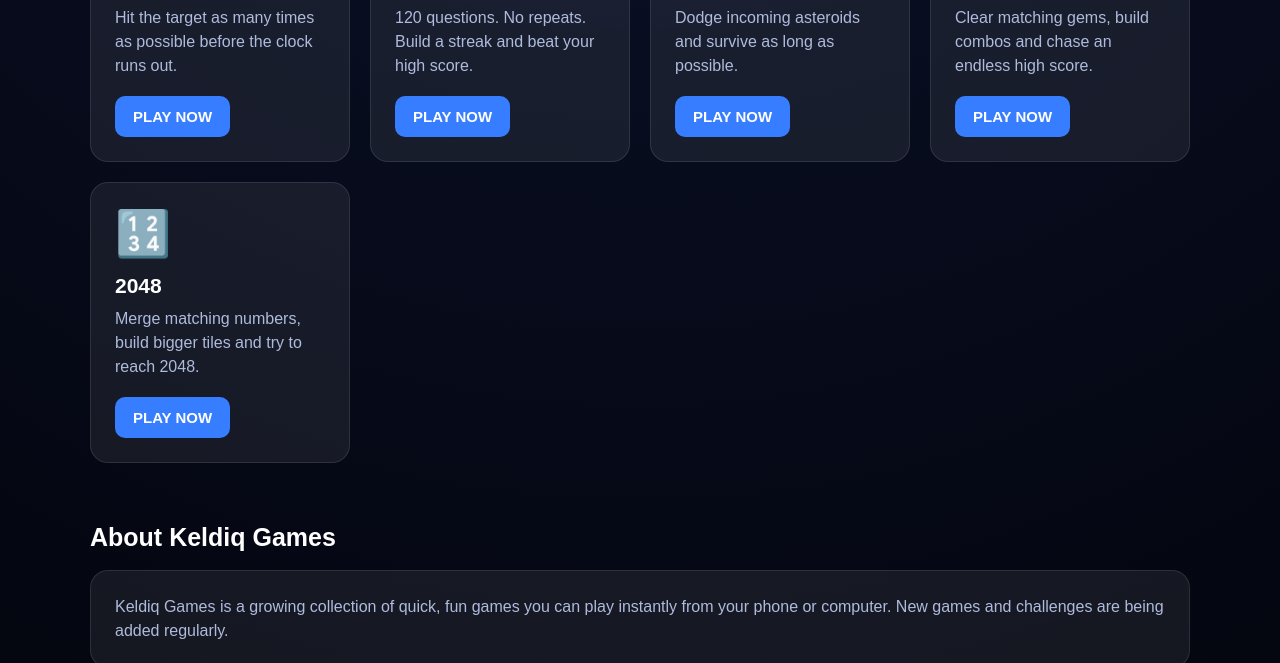
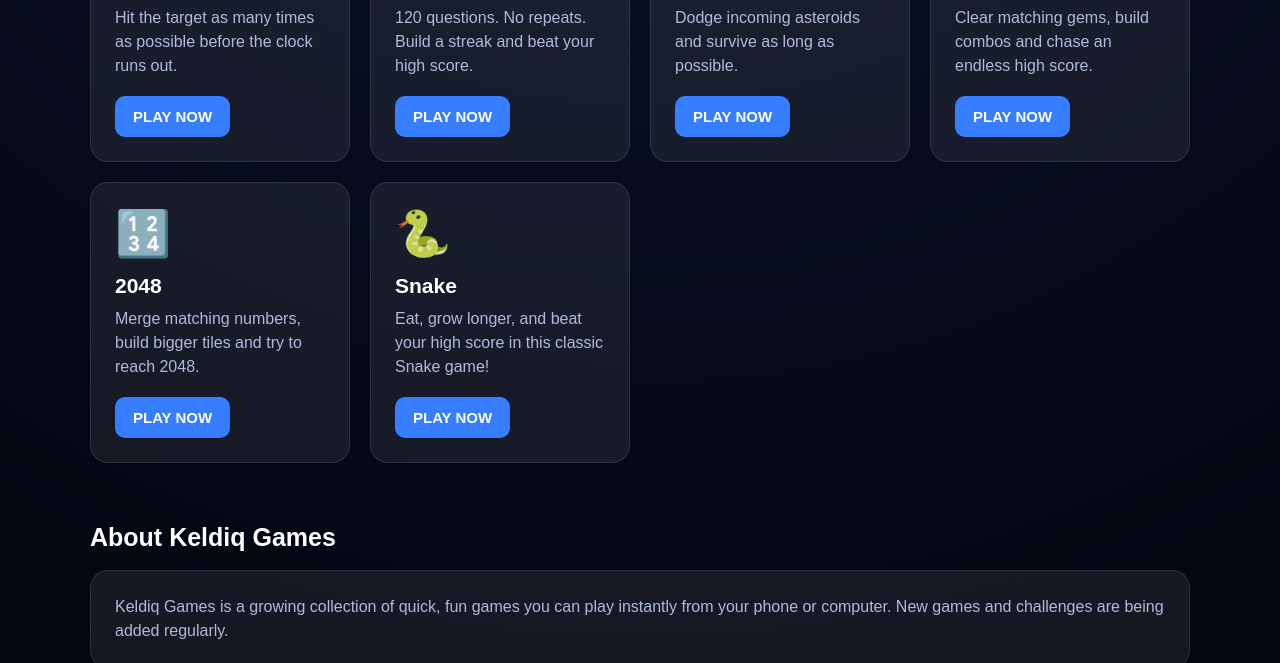
Before and after one commit to mushy5300/keldiq-games, a plain HTML site: page index.html in a window 1280 px wide. Shown: the part 592-1255 px from the top of the page. Drawn offline with Linux system fonts and the light colour scheme; a script that the page names is missing.

Commit message:
Add Snake to homepage

```diff
--- a/index.html
+++ b/index.html
@@ -430,6 +430,12 @@ Play on your phone or computer and see how high you can score.
 <h3>2048</h3>
 <p>Merge matching numbers, build bigger tiles and try to reach 2048.</p>
 <button onclick="window.location.href='/games/2048/'">PLAY NOW</button>
+</div>
+<div class="game-card">
+  <div class="game-icon">🐍</div>
+  <h3>Snake</h3>
+  <p>Eat, grow longer, and beat your high score in this classic Snake game!</p>
+  <button onclick="window.location.href='/games/snake/'">PLAY NOW</button>
 </div>
 </div>
 
```
